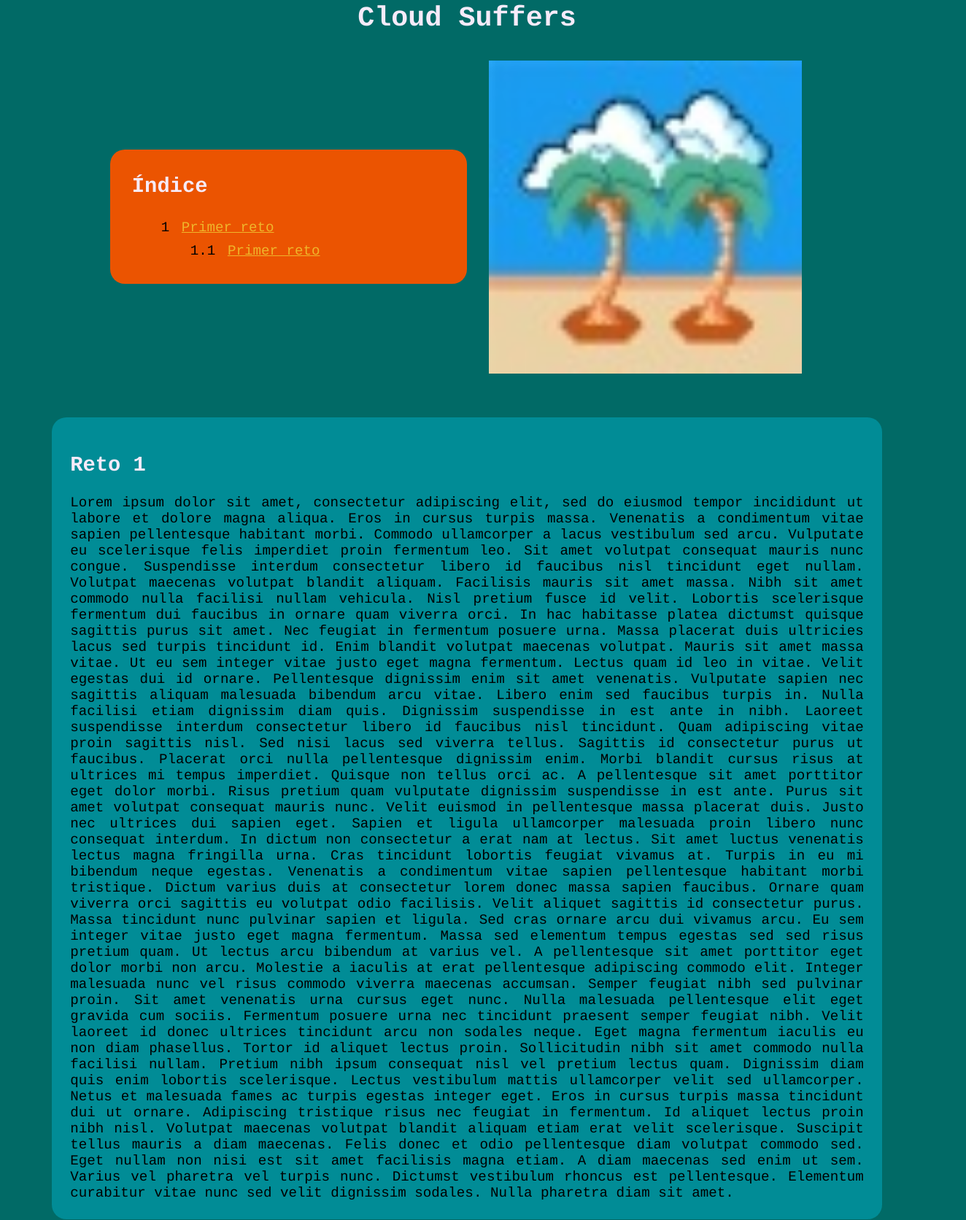
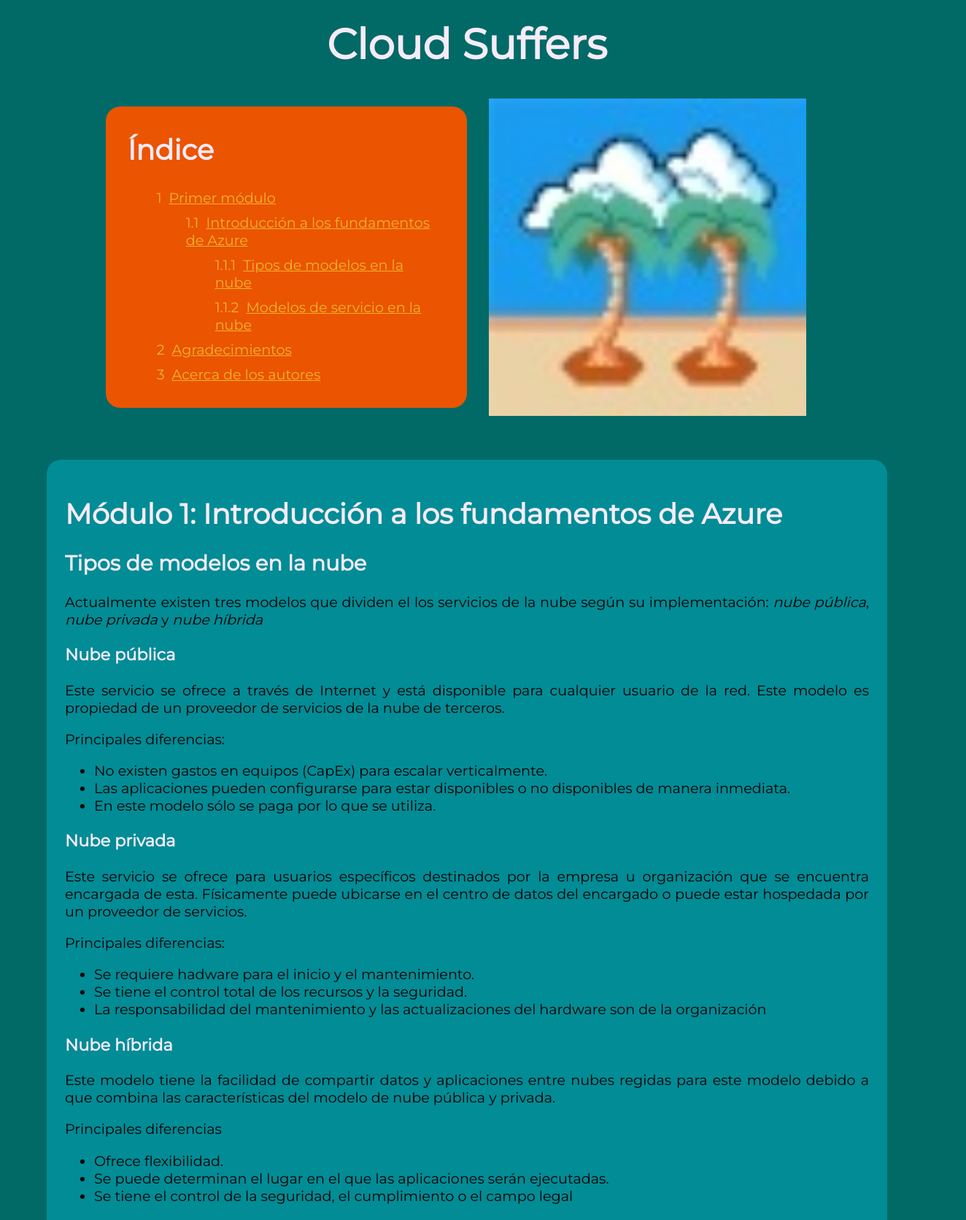
Before and after one commit to F3-R/Azure-Sumary, a plain HTML site: page index.html in a window 1280 px wide. Shown: the part 5-1677 px from the top of the page at 73% size, 1324 px wide, since content can reach past the window. Drawn offline with Linux system fonts and the light colour scheme.

Commit message:
Cambios en el estilo e información añadida

```diff
--- a/index.html
+++ b/index.html
@@ -3,10 +3,13 @@
         <meta charset="utf-8">
         <title>Cloud Suffers</title>
         <link rel="shortcut icon" href="resources/cloudSuffers_min.jfif">
+        <link rel="stylesheet" href="https://fonts.googleapis.com/css?family=Montserrat">
         <link rel="stylesheet" href="styles/global.css">
         <link rel="stylesheet" href="styles.css">
+        <link rel="stylesheet" href="styles/headers.css">
         <link rel="stylesheet" href="styles/introduction.css">
-        <link rel="stylesheet" href="styles/headers.css">
+        <link rel="stylesheet" href="styles/acknowledgement.css">
+        <link rel="stylesheet" href="styles/about.css">
     </head>
     <body>
         <H1 id="main-title">
@@ -14,30 +17,85 @@
         </H1>
         <div class="introduction">
             <div class="index intro-elem">
-                <H2>
+                <H1>
                     Índice
-                </H2>
+                </H1>
                 <ol>
-                    <li><a href="#reto01">Primer reto</a></li>
+                    <li><a href="#mod1">Primer módulo</a></li>
                     <ol>
-                        <li><a href="#reto01">Primer reto</a></li>
+                        <!-- <li><a href="./routes/challenges/challenge01.html">otra página</a></li> -->
+                        <li><a href="#azureFundamentalsIntroduction">Introducción a los fundamentos de Azure</a></li>
+                        <ol>
+                            <li><a href="#cloudModels">Tipos de modelos en la nube</a></li>
+                            <li><a href="#cloudServiceModels">Modelos de servicio en la nube</a></li>
+                        </ol>
                     </ol>
+                    <li><a href="#acknowledgement">Agradecimientos</a></li>
+                    <li><a href="#about">Acerca de los autores</a></li>
                 </ol>
             </div>
             <div class="intro-right intro-elem">
                 <img src="resources/cloudSuffers_min.jfif" alt="">
             </div>
         </div>
-        <!-- <div class="content">
-            <ol>
-                <li><a href="https://web.microsoftstream.com/video/f34ea46e-998b-49b0-850b-41bf1a83f337">Parte 1</a></li>
-                <li><a href="https://web.microsoftstream.com/video/6d8525d9-ee61-4308-a661-df1e6d8df476">Parte 2</a></li>
-                <li><a href="https://web.microsoftstream.com/video/dc086d7b-f2ac-4fa2-8389-74ce2c118db8">Parte 3</a></li>
-                <li><a href="https://web.microsoftstream.com/video/2ce61dab-ceab-4cdd-ae4b-ea687f198865">Parte 4</a></li>
-            </ol>
-        </div> -->
+        <div id="azureFundamentalsIntroduction" class="content">
+            <H1 class="title" id="mod1">Módulo 1: Introducción a los fundamentos de Azure</H1>
+            <div id="cloudModels">
+                <H2>Tipos de modelos en la nube</H2>
+                <p>
+                    Actualmente existen tres modelos que dividen el los servicios de la nube según su implementación:
+                    <i>nube pública</i>, <i>nube privada</i> y <i>nube híbrida</i>
+                </p>
+                <H3>Nube pública</H3>
+                <p>
+                    Este servicio se ofrece a través de Internet y está disponible para cualquier usuario de la red.
+                    Este modelo es propiedad de un proveedor de servicios de la nube de terceros.
+                </p>
+                <p>
+                    Principales diferencias:
+                    <ul>
+                        <li>No existen gastos en equipos (CapEx) para escalar verticalmente.</li>
+                        <li>Las aplicaciones pueden configurarse para estar disponibles o no disponibles de manera inmediata.</li>
+                        <li>En este modelo sólo se paga por lo que se utiliza.</li>
+                    </ul>
+                </p>
+                <H3>Nube privada</H3>
+                <p>
+                    Este servicio se ofrece para usuarios específicos destinados por la empresa u organización que
+                    se encuentra encargada de esta. Físicamente puede ubicarse en el centro de datos del encargado
+                    o puede estar hospedada por un proveedor de servicios.
+                </p>
+                <p>
+                    Principales diferencias:
+                    <ul>
+                        <li>Se requiere hadware para el inicio y el mantenimiento.</li>
+                        <li>Se tiene el control total de los recursos y la seguridad.</li>
+                        <li>La responsabilidad del mantenimiento y las actualizaciones del hardware
+                            son de la organización</li>
+                    </ul>
+                </p>
+                <H3>Nube híbrida</H3>
+                <p>
+                    Este modelo tiene la facilidad de compartir datos y aplicaciones entre nubes regidas para este modelo
+                    debido a que combina las características del modelo de nube pública y privada.
+                </p>
+                <p>
+                    Principales diferencias
+                    <ul>
+                        <li>Ofrece flexibilidad.</li>
+                        <li>Se puede determinan el lugar en el que las aplicaciones serán ejecutadas.</li>
+                        <li>Se tiene el control de la seguridad, el cumplimiento o el campo legal</li>
+                    </ul>
+                </p>
+            </div>
+        </div>
+        <div id="cloudServiceModels" class="content">
+            <img src="resources/cloudComputingServicesComparison.png" alt="Cuadro comparativo de los servicios en la nube">
+        </div>
         <div class="content">
-            <H2 class="title" id="reto01">Reto 1</H2>
+            d
+        </div>
+        <div class="content">
             <div>
                 Lorem ipsum dolor sit amet, consectetur adipiscing elit, sed do eiusmod tempor incididunt ut labore et dolore magna aliqua. Eros in cursus turpis massa. Venenatis a condimentum vitae sapien pellentesque habitant morbi. Commodo ullamcorper a lacus vestibulum sed arcu. Vulputate eu scelerisque felis imperdiet proin fermentum leo. Sit amet volutpat consequat mauris nunc congue. Suspendisse interdum consectetur libero id faucibus nisl tincidunt eget nullam. Volutpat maecenas volutpat blandit aliquam. Facilisis mauris sit amet massa. Nibh sit amet commodo nulla facilisi nullam vehicula. Nisl pretium fusce id velit. Lobortis scelerisque fermentum dui faucibus in ornare quam viverra orci.
 
@@ -50,5 +108,28 @@
                 Sollicitudin nibh sit amet commodo nulla facilisi nullam. Pretium nibh ipsum consequat nisl vel pretium lectus quam. Dignissim diam quis enim lobortis scelerisque. Lectus vestibulum mattis ullamcorper velit sed ullamcorper. Netus et malesuada fames ac turpis egestas integer eget. Eros in cursus turpis massa tincidunt dui ut ornare. Adipiscing tristique risus nec feugiat in fermentum. Id aliquet lectus proin nibh nisl. Volutpat maecenas volutpat blandit aliquam etiam erat velit scelerisque. Suscipit tellus mauris a diam maecenas. Felis donec et odio pellentesque diam volutpat commodo sed. Eget nullam non nisi est sit amet facilisis magna etiam. A diam maecenas sed enim ut sem. Varius vel pharetra vel turpis nunc. Dictumst vestibulum rhoncus est pellentesque. Elementum curabitur vitae nunc sed velit dignissim sodales. Nulla pharetra diam sit amet.
             </div>
         </div>
+        <div class="acknowledgement" id="acknowledgement">
+            <H2>Agradecimientos</H2>
+            <p>
+                Al Sherpa <span>José Jesús Guzmán Eusebio</span> por su paciencia y dedicación,
+                así como su excelente material y amplia explicación en el contenido de este curso.
+                Agradecemos su entusiasmo ya que siempre nos anima a dar lo mejor de nosotros.
+            </p>
+            <p>
+                A <span>Microsoft</span> por brindarnos los recursos y el personal capacitado para facilitar
+                el acceso a las herramientas necesarias para experimentar con el cómputo en la nube, así como el
+                material didáctico con el cual nos hemos apoyado para realizar el primer reto de este curso y con el
+                que podremos aprender todo lo necesario para obtener nuestro certificado de
+                Microsoft Azure Fundamentals AZ-900.
+            </p>
+        </div>
+        <div class="about" id="about">
+            <H2>Acerca de los autores</H2>
+            Este material fue elaborado por:
+            <ul>
+                <li>Maria Fernanda Merlo Simoni</li>
+                <li>Martí Galdino Castillo Ávila</li>
+            </ul>
+        </div>
     </body>
 </html>
--- a/styles.css
+++ b/styles.css
@@ -1,7 +1,14 @@
 body{
+    padding: 0;
+    margin: 0;
     background-color: var(--dark-blue);
-    font-family: "Courier";
+    font-family: "Montserrat";
+    /* font-family: "Courier"; */
     font-size: 1.2em;
+}
+
+H1, H2, H3, H4, H5, H6 {
+    color: var(--white);
 }
 
 .content {
@@ -13,6 +20,9 @@
 }
 
 #main-title{
+    margin: 10px;
+    padding: 20px;
+    font-size: 3em;
     color: var(--white);
     text-align: center;
 }
--- /dev/null
+++ b/styles/about.css
@@ -0,0 +1,7 @@
+.about{
+    margin: 0;
+    padding: 10px;
+    text-align: center;
+    color: var(--dark-blue);
+    background-color: #312113;
+}
--- /dev/null
+++ b/styles/acknowledgement.css
@@ -0,0 +1,16 @@
+.acknowledgement {
+    background-color: var(--orange);
+    border-radius: 20px;
+    padding: 10px 30px 10px;
+    margin: 50px 5% 20px;
+}
+
+.acknowledgement H2 {
+    color: var(--white);
+    text-align: center;
+}
+
+.acknowledgement p span {
+    font-weight: bold;
+    color: var(--white);
+}
--- a/styles/introduction.css
+++ b/styles/introduction.css
@@ -21,9 +21,6 @@
     border-radius: 20px;
     background-color: var(--orange);
 }
-.index H2 {
-    color: var(--white);
-}
 .index ol{
     /* padding-left: 0; */
     list-style-type: none;
@@ -38,6 +35,7 @@
 	margin-top: 5px;
 }
 .index ol li:before {
+    color: var(--yellow);
 	content: counters(mikado, '.') ' ';
 }
 .index a, a:link, a:visited{
```
Also changed, not shown: routes/challenges/challenge01.html (added, +9 -0 lines), resources/cloudComputingServicesComparison.png (added).
